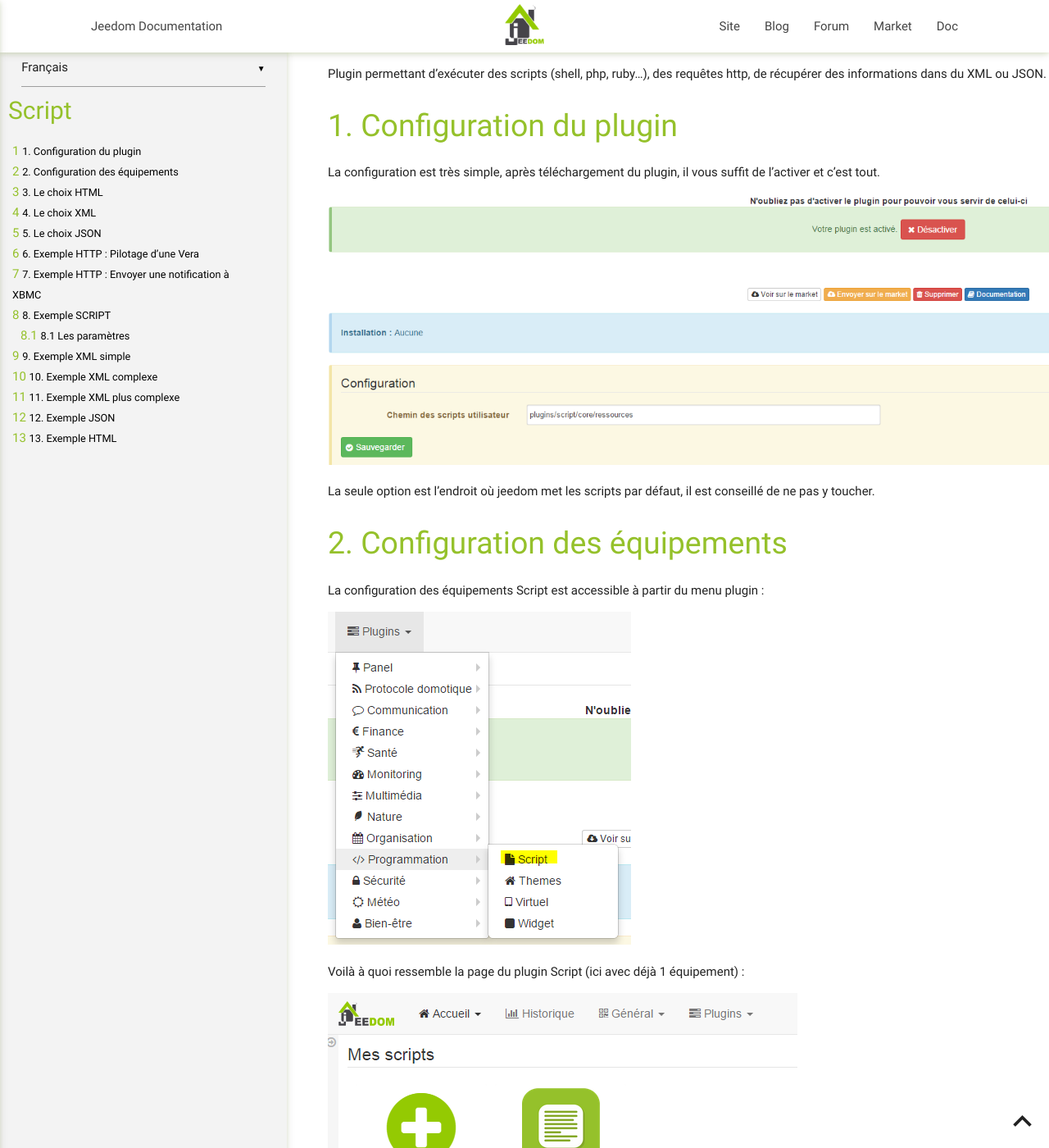
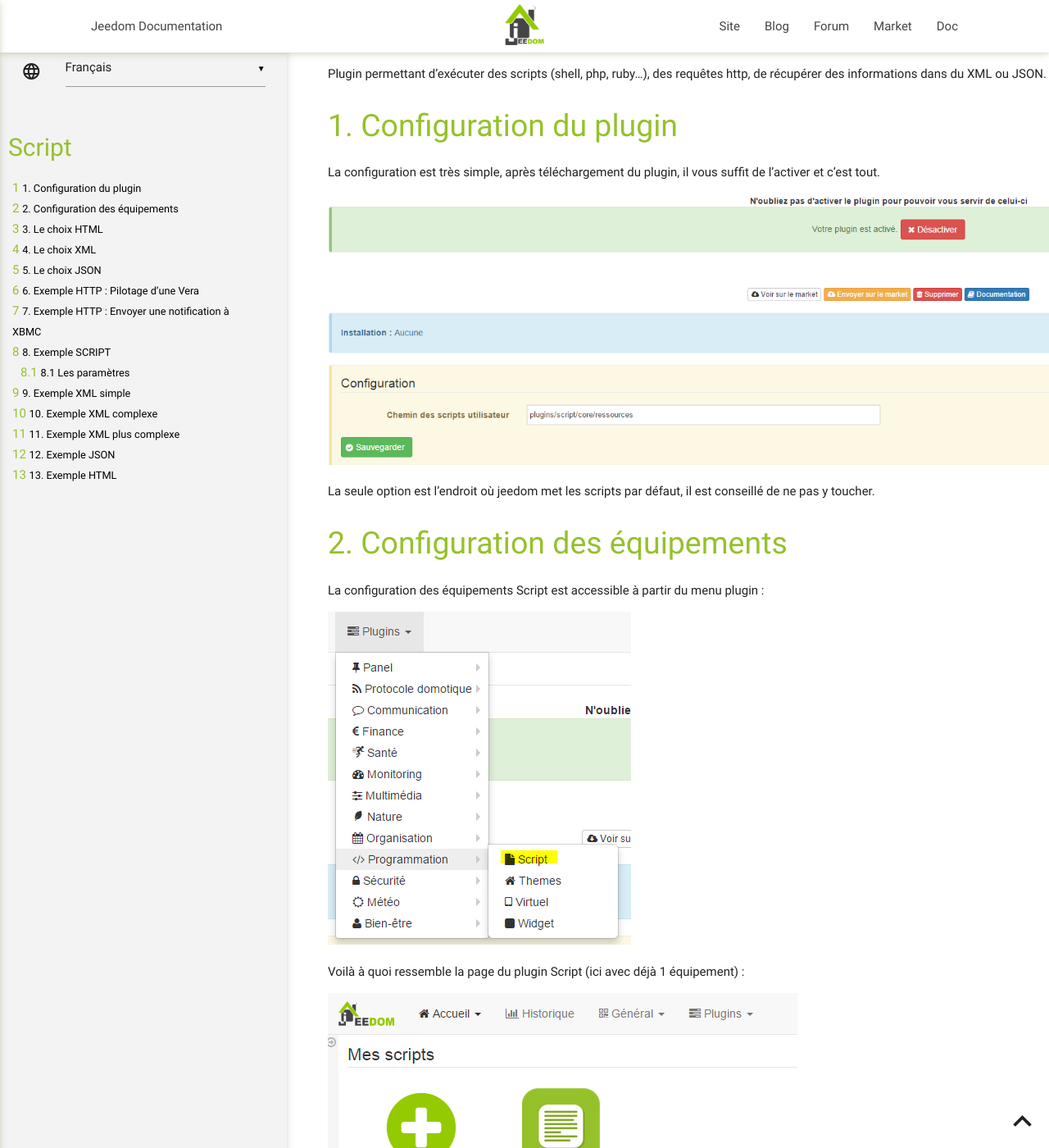
Before and after one commit to jeedom/plugin-script, a Jekyll site: the page built from docs/index.md, in a window 1280 px wide and 1400 px high. Shown: the whole window at 82% size. Built offline with Jekyll 4.4.1, drawn with Linux system fonts in a browser that asks for light colours; our own code applies the rules of GitHub Pages for plain Markdown files.

Commit message:
[ROBOT] Action all

```diff
--- a/docs/_layouts/default.html
+++ b/docs/_layouts/default.html
@@ -2,8 +2,8 @@
 <html lang="pt-br">
 <head>
   <link href="https://fonts.googleapis.com/icon?family=Material+Icons" rel="stylesheet">
-  <link rel="stylesheet" href="assets/css/styles.css">
-  <link rel="stylesheet" href="assets/css/materialize.css">
+  <link rel="stylesheet" href="/{{site.github.project_title}}/assets/css/styles.css">
+  <link rel="stylesheet" href="/{{site.github.project_title}}/assets/css/materialize.css">
   <meta name="viewport" content="width=device-width, initial-scale=1.0"/>
   <meta http-equiv="Content-Language" content="pt-br">
 </head>
@@ -11,7 +11,7 @@
   <div class="navbar-fixed">
     <nav>
       <div class="nav-wrapper container">
-        <a id="logo-container" href="https://www.jeedom.com/doc" class="brand-logo center"><img src="assets/images/logo.png" style="height:50px;margin-top:5px"></a>
+        <a id="logo-container" href="https://www.jeedom.com/doc" class="brand-logo center"><img src="/{{site.github.project_title}}/assets/images/logo.png" style="height:50px;margin-top:5px"></a>
         <ul class="left hide-on-med-and-down">
           <li><a href="https://www.jeedom.com/doc">Jeedom Documentation</a></li>
         </ul>
@@ -35,6 +35,11 @@
   <div class="row" id="div_main">
     <div id="side-nav" class="side-nav fixed">
       <div class="container">
+       <div class="row">
+        <div class="col s2">
+          <i class="material-icons" style="position: relative;top:15px;">language</i>
+        </div>
+        <div class="col s10">
           <select class="sel_lang">
             {% if site.langs.size >= 2 %}
             {% for lang in site.langs %}
@@ -43,11 +48,18 @@
             {% endif %}
           </select>
         </div>
-      <div id="div_summary" style="margin-top:-45px;"></div>
+      </div>
+    </div>
+    <div id="div_summary" style="margin-top:-45px;padding-bottom: 45px;"></div>
   </div>
   <div>
     <i class="material-icons" id="bt_up" style="position:fixed;bottom:10px;right:10px;cursor: pointer;font-size:3em;">keyboard_arrow_up</i>
     <div class="hide-on-large-only" id='div_menuMobile'>
+     <div class="row">
+      <div class="col s2">
+        <i class="material-icons" style="position: relative;top:15px;left:20px;">language</i>
+      </div>
+      <div class="col s10">
        <select class="sel_lang">
         {% if site.langs.size >= 2 %}
         {% for lang in site.langs %}
@@ -55,6 +67,8 @@
         {% endfor %}
         {% endif %}
       </select>
+    </div>
+  </div>
   <div id="div_summary2"></div>
 </div>
 <div id="div_content">
@@ -62,10 +76,10 @@
 </div>
 </div>
 </div>
-<script type="text/javascript" src="assets/js/jquery-2.1.1.min.js"></script>
-<script type="text/javascript" src="assets/js/materialize.min.js"></script>
-<script type="text/javascript" src="assets/js/jquery.inview.min.js"></script>
-<script type="text/javascript" src="assets/js/jquery.toc.js"></script>
+<script type="text/javascript" src="/{{site.github.project_title}}/assets/js/jquery-2.1.1.min.js"></script>
+<script type="text/javascript" src="/{{site.github.project_title}}/assets/js/materialize.min.js"></script>
+<script type="text/javascript" src="/{{site.github.project_title}}/assets/js/jquery.inview.min.js"></script>
+<script type="text/javascript" src="/{{site.github.project_title}}/assets/js/jquery.toc.js"></script>
 <script type="text/javascript">
   $(document).ready(function() {
    var title = '{{site.github.project_title}}';
--- a/docs/assets/css/styles.css
+++ b/docs/assets/css/styles.css
@@ -84,3 +84,6 @@
 .toc a.active{
 	 font-weight: bold;
 }
+.dropdown-content li>a, .dropdown-content li>span{
+	color : #95C12B !important;
+}
```
Also changed, not shown: 4 other files. Lines whose indentation alone changed are shown as unchanged.
